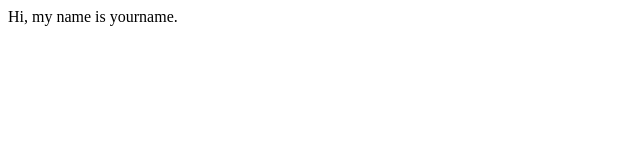
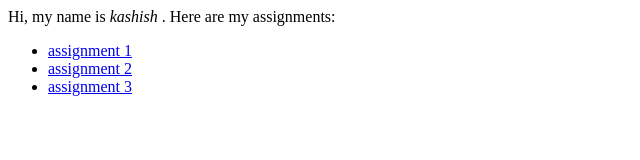
Before and after one commit to Kashish141100/csci165, a plain HTML site: page index.html in a window 1280 px wide. Shown: the whole page, without its empty margins (0-640 px from the left). Drawn offline with Linux system fonts and the light colour scheme.

Commit message:
update index.html

```diff
--- a/index.html
+++ b/index.html
@@ -3,6 +3,13 @@
 <title>Home</title>
 </head>
 <body>
-Hi, my name is yourname.
+Hi, my name is <em> kashish </em>.
+Here are my assignments:
+<br>
+<ul>
+<li> <a href="./assign1.html"> assignment 1 </a> </li>
+<li> <a href="./assign2.html"> assignment 2 </a> </li>
+<li> <a href="./assign3.html"> assignment 3 </a> </li>
+</ul>
 </body>
 </html>
```
Also changed, not shown: lab4.html (added).
